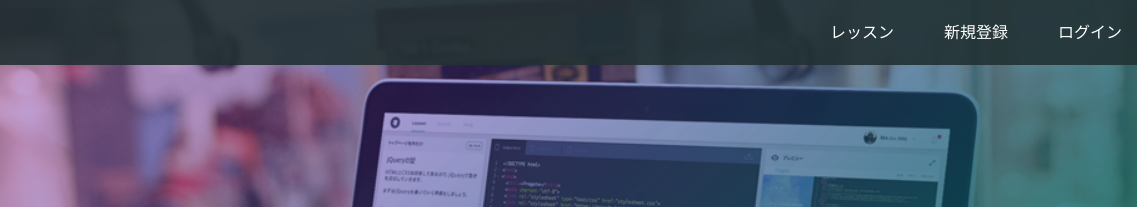
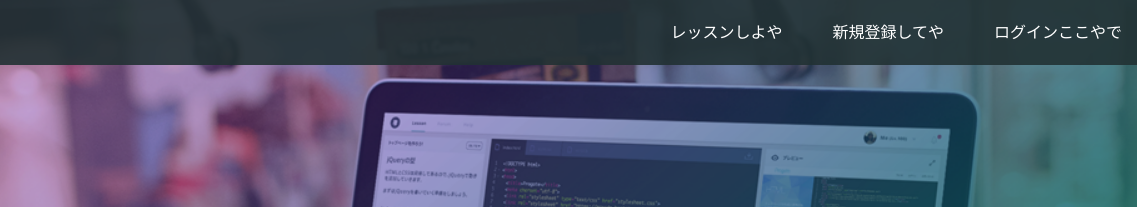
Before and after one commit to kenji0308/kenji0308.github.io, a plain HTML site: page index.html in a window 1280 px wide. Shown: the top 207 px of the page, 143-1280 px from the left. Drawn offline with Linux system fonts and the light colour scheme.

Commit message:
Update index.html

```diff
--- a/index.html
+++ b/index.html
@@ -15,9 +15,9 @@
       </div>
       <span class="fa fa-bars menu-icon"></span>
       <div class="header-right">
-        <a href="#">レッスン</a>
-        <a href="#">新規登録</a>
-        <a href="#" class="login">ログイン</a>
+        <a href="#">レッスンしよや</a>
+        <a href="#">新規登録してや</a>
+        <a href="#" class="login">ログインここやで</a>
       </div>
     </div>
   </header>
```
